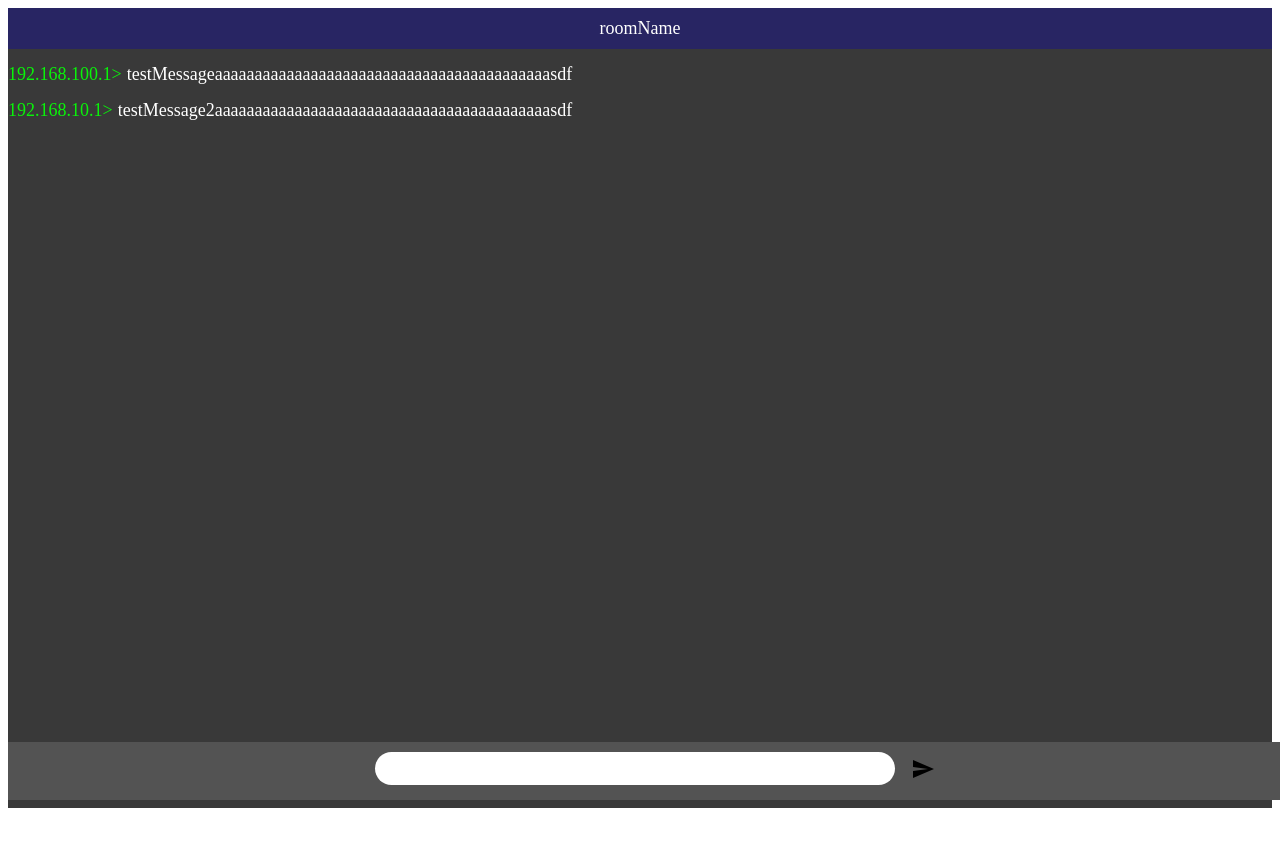
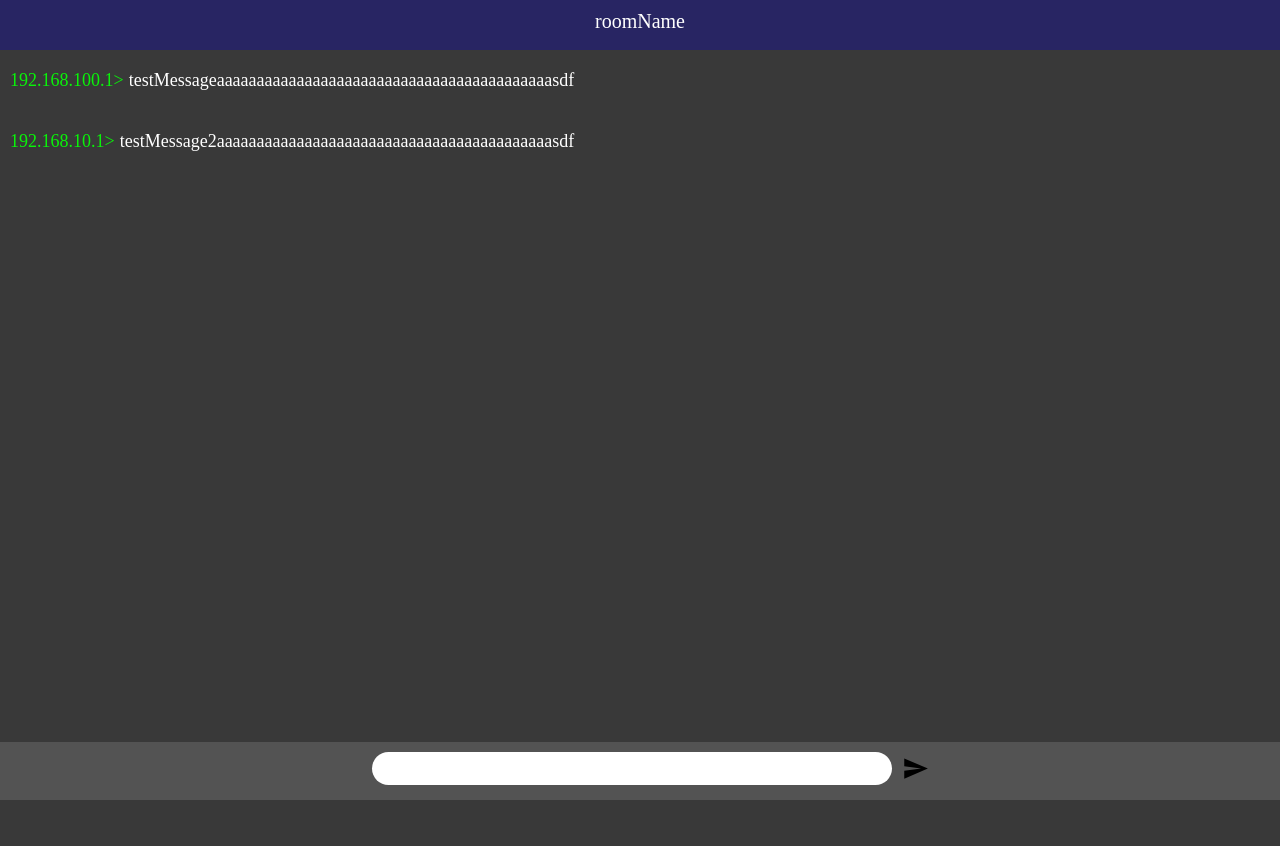
Before and after one commit to warap0n/MakePrivateRooms, a React (Create React App) app in the folder front/: page /1 in a window 1280 px wide. Shown: the top 846 px of the page. Before the commit the page ends 816 px from the top, so only its background shows below. Built offline with nearby package versions, Linux system fonts and the light colour scheme.

Commit message:
fixed css of topbar and chatContainer

```diff
--- a/front/src/App.css
+++ b/front/src/App.css
@@ -1,4 +1,4 @@
-.App {
+* {
   margin: 0;
   padding: 0;
   font-size: 18px;
--- a/front/src/components/ChatContainer.jsx
+++ b/front/src/components/ChatContainer.jsx
@@ -21,8 +21,10 @@ const ChatContainer = () => {
 };
 
 const Container = styled.div`
+  margin-top: 50px;
+
   .chatContainer {
-    margin-top: 15px;
+    padding: 20px 10px;
     display: flex;
   }
   .showIp {
--- a/front/src/components/TopBar.jsx
+++ b/front/src/components/TopBar.jsx
@@ -10,11 +10,16 @@ const TopBar = ({ roomName }) => {
 };
 
 const Container = styled.div`
+  width: 100%;
+  height: 30px;
+  position: fixed;
+  top: 0;
   padding: 10px 0;
   background-color: #282563;
   .topbar {
     text-align: center;
     color: white;
+    font-size: 20px;
   }
 `;
 
```
